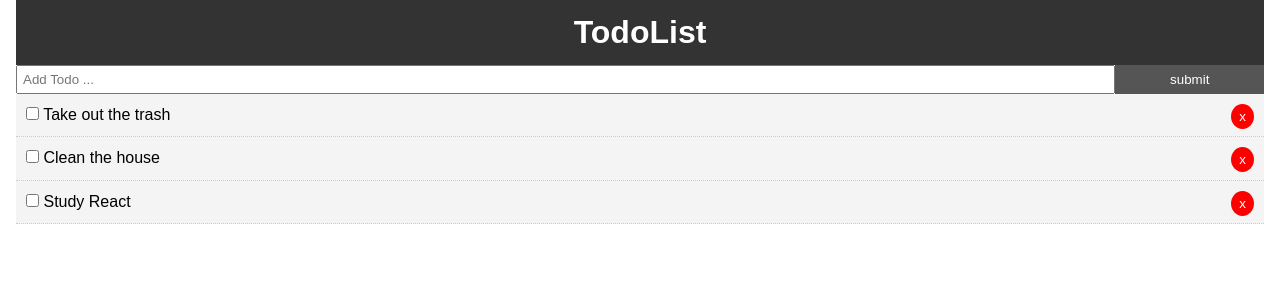
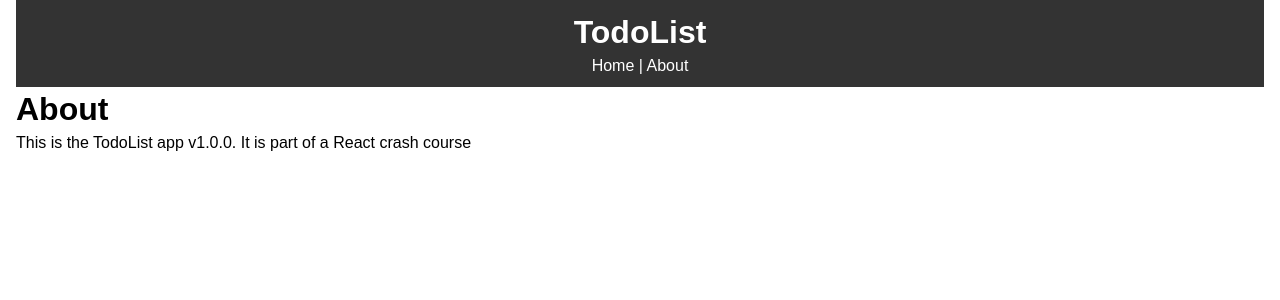
Before and after one commit to vitordeoliveira/ReactCrashCourse, a React (Create React App) app: page /about in a window 1280 px wide. Shown: the top 300 px of the page. Built offline with nearby package versions, Linux system fonts and the light colour scheme.

Commit message:
react-router-dom Insertion

```diff
--- a/src/App.js
+++ b/src/App.js
@@ -1,7 +1,9 @@
 import React, { Component } from "react";
+import { BrowserRouter as Router, Route } from "react-router-dom";
 import Todos from "./components/Todos";
 import AddTodo from "./components/AddTodo";
 import Header from "./components/layout/Header";
+import About from "./components/pages/About";
 import uuid from "uuid";
 
 import "./App.css";
@@ -58,17 +60,28 @@
 
   render() {
     return (
+      <Router>
         <div className="App">
           <div className="container">
             <Header />
+            <Route
+              exact
+              path="/"
+              render={props => (
+                <React.Fragment>
                   <AddTodo addTodo={this.addTodo} />
                   <Todos
                     todos={this.state.todos}
                     markComplete={this.markComplete}
                     delTodo={this.delTodo}
                   />
+                </React.Fragment>
+              )}
+            />
+            <Route path="/about" component={About} />
           </div>
         </div>
+      </Router>
     );
   }
 }
--- a/src/components/layout/Header.js
+++ b/src/components/layout/Header.js
@@ -1,4 +1,5 @@
 import React from "react";
+import { Link } from "react-router-dom";
 
 const headerStyle = {
   background: "#333",
@@ -7,10 +8,22 @@
   padding: "10px"
 };
 
+const linkStyle = {
+  color: "#fff",
+  textDecoration: "none"
+};
+
 export default function Header() {
   return (
     <header style={headerStyle}>
       <h1>TodoList</h1>
+      <Link style={linkStyle} to="/">
+        Home
+      </Link>{" "}
+      |{" "}
+      <Link style={linkStyle} to="/about">
+        About
+      </Link>
     </header>
   );
 }
--- /dev/null
+++ b/src/components/pages/About.js
@@ -0,0 +1,10 @@
+import React from "react";
+
+export default function About() {
+  return (
+    <React.Fragment>
+      <h1>About</h1>
+      <p>This is the TodoList app v1.0.0. It is part of a React crash course</p>
+    </React.Fragment>
+  );
+}
```
Lines whose indentation alone changed are shown as unchanged.
